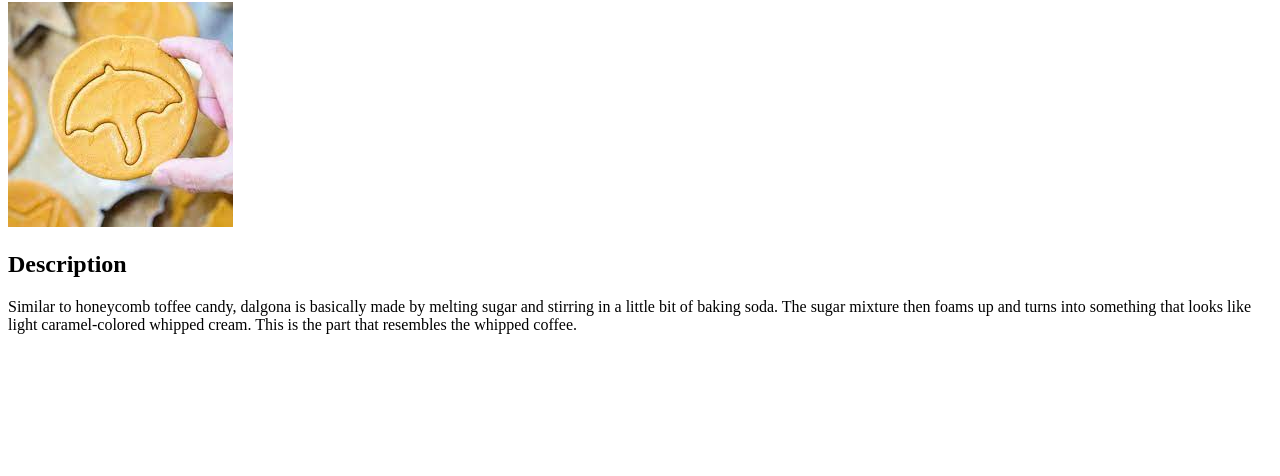
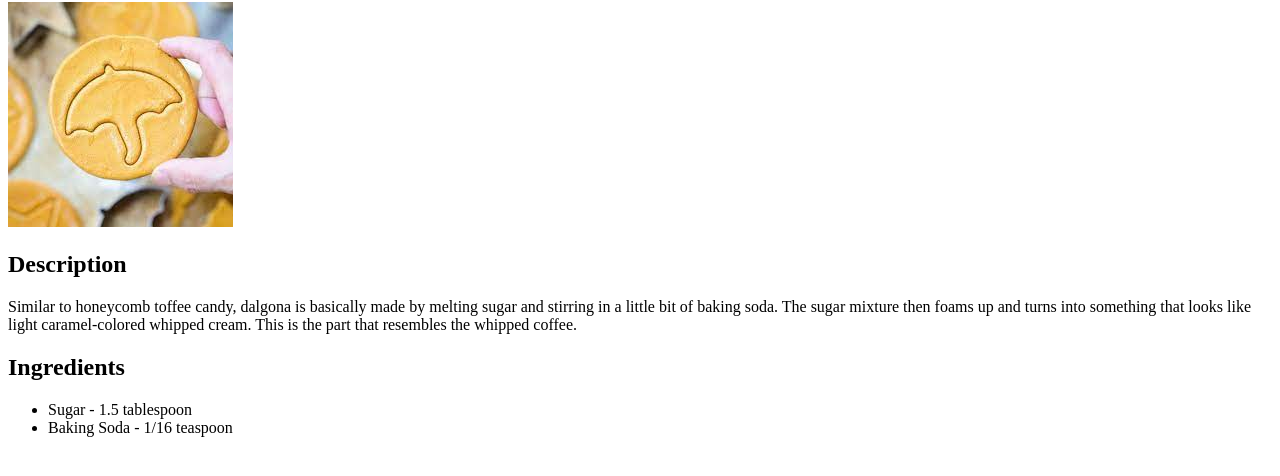
Before and after one commit to Laczarade/odin-recipes, a plain HTML site: page recipies/dalgona.html in a window 1280 px wide. Shown: the part 78-554 px from the top of the page. Drawn offline with Linux system fonts and the light colour scheme.

Commit message:
Add ingredients list to dalgona recipe

```diff
--- a/recipies/dalgona.html
+++ b/recipies/dalgona.html
@@ -13,5 +13,10 @@
             The sugar mixture then foams up and turns into something that
             looks like light caramel-colored whipped cream. This is the part
             that resembles the whipped coffee.</p>
+        <h2>Ingredients</h2>
+        <ul>
+            <li>Sugar - 1.5 tablespoon</li>
+            <li>Baking Soda - 1/16 teaspoon</li>
+        </ul>
     </body>
 </html>
```
